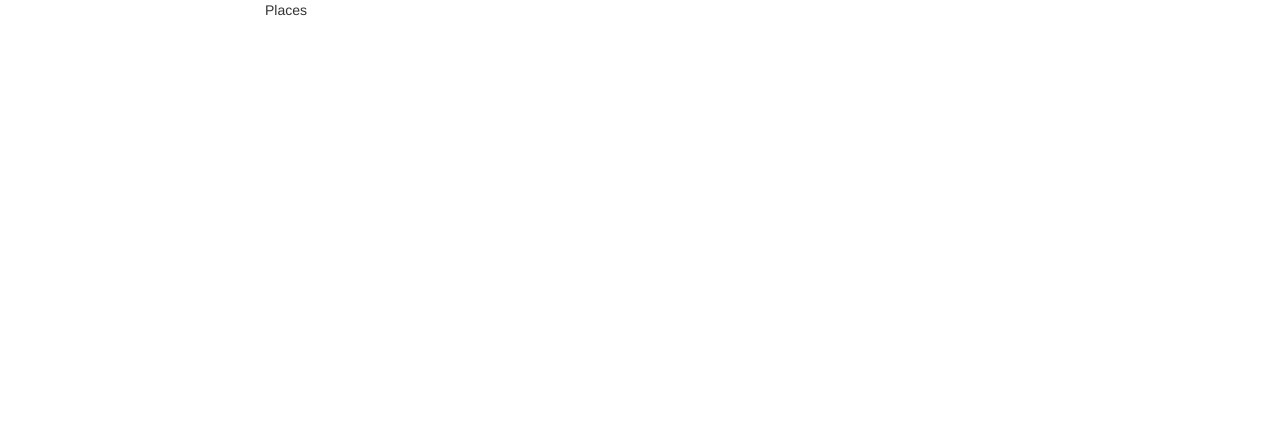
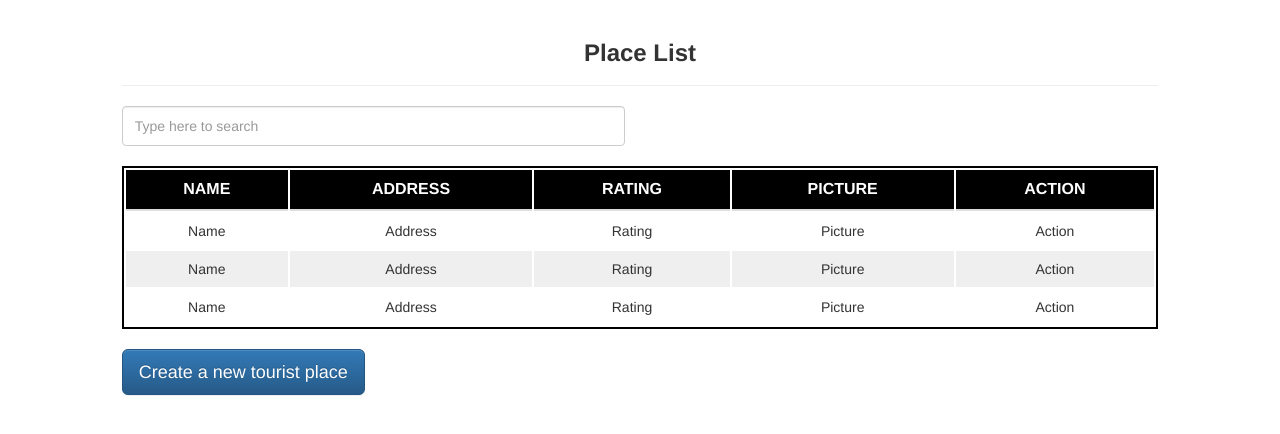
Before and after one commit to showrin-enosisbd/tourist-places, a React app: page /places in a window 1280 px wide. Shown: the top 434 px of the page. Built offline with nearby package versions, Linux system fonts and the light colour scheme.

Commit message:
:sparkles: Create places page

```diff
--- a/src/App.jsx
+++ b/src/App.jsx
@@ -1,23 +1,16 @@
 import React from "react";
-import { Row, Col, Grid } from "react-bootstrap";
 import { BrowserRouter, Route, Switch } from "react-router-dom";
 import Home from "./pages/Home";
+import Places from "./pages/Places";
 import "./App.scss";
 
 function App() {
 	return (
 		<BrowserRouter>
-			<Grid>
-				<Row>
-					<Col
-						xs={12}
-						md={8}
-						mdOffset={2}
-					>
 			<Switch>
 				<Route
 					path="/places"
-								component={() => "Places"}
+					component={Places}
 				/>
 				<Route
 					path="/"
@@ -25,9 +18,6 @@ function App() {
 					exact
 				/>
 			</Switch>
-					</Col>
-				</Row>
-			</Grid>
 		</BrowserRouter>
 	);
 }
--- /dev/null
+++ b/src/components/PlaceTable/PlaceTable.jsx
@@ -0,0 +1,46 @@
+import React from "react";
+import { Table } from "react-bootstrap";
+
+const PlaceTable = ({ className }) => {
+	return (
+		<Table
+			className={`place-table ${className}`}
+			// bordered
+		>
+			<thead>
+				<tr>
+					<th>Name</th>
+					<th>Address</th>
+					<th>Rating</th>
+					<th>Picture</th>
+					<th>Action</th>
+				</tr>
+			</thead>
+			<tbody>
+				<tr>
+					<td>Name</td>
+					<td>Address</td>
+					<td>Rating</td>
+					<td>Picture</td>
+					<td>Action</td>
+				</tr>
+				<tr>
+					<td>Name</td>
+					<td>Address</td>
+					<td>Rating</td>
+					<td>Picture</td>
+					<td>Action</td>
+				</tr>
+				<tr>
+					<td>Name</td>
+					<td>Address</td>
+					<td>Rating</td>
+					<td>Picture</td>
+					<td>Action</td>
+				</tr>
+			</tbody>
+		</Table>
+	);
+};
+
+export default PlaceTable;
--- /dev/null
+++ b/src/components/PlaceTable/PlaceTable.scss
@@ -0,0 +1,39 @@
+.place-table {
+	border-collapse: separate;
+	border-spacing: 2px;
+	border: 2px solid #000000;
+	width: 100%;
+
+	& > tbody > tr > td {
+		border-top: 0;
+	}
+
+	th {
+		background-color: #000000;
+		color: #ffffff;
+		font-size: 16px;
+		padding: 10px;
+		text-align: center;
+		text-transform: uppercase;
+	}
+
+	tr {
+		&:nth-child(2n) td {
+			background-color: #efefef;
+		}
+	}
+
+	td {
+		padding: 10px;
+		text-align: center;
+		vertical-align: middle;
+		white-space: nowrap;
+		border-top: 0;
+
+		img {
+			height: 130px;
+			object-fit: cover;
+			width: 200px;
+		}
+	}
+}
--- /dev/null
+++ b/src/components/PlaceTable/index.js
@@ -0,0 +1,4 @@
+import PlaceTable from "./PlaceTable";
+import "./PlaceTable.scss";
+
+export default PlaceTable;
--- /dev/null
+++ b/src/components/SearchInput/SearchInput.jsx
@@ -0,0 +1,16 @@
+import React from "react";
+import { Form, FormControl } from "react-bootstrap";
+
+const SearchInput = () => {
+	return (
+		<Form>
+			<FormControl
+				type="text"
+				name="search"
+				placeholder="Type here to search"
+			/>
+		</Form>
+	);
+};
+
+export default SearchInput;
--- /dev/null
+++ b/src/components/SearchInput/index.js
@@ -0,0 +1,3 @@
+import SearchInput from "./SearchInput";
+
+export default SearchInput;
--- a/src/pages/Home/Home.jsx
+++ b/src/pages/Home/Home.jsx
@@ -1,13 +1,17 @@
 import React from "react";
-import { PageHeader, Row, Col, Button } from "react-bootstrap";
+import { PageHeader, Grid, Row, Col, Button } from "react-bootstrap";
 import AddPlaceForm from "../../components/AddPlaceForm";
 
 const Home = () => {
 	return (
-		<div className="home-page">
-			<PageHeader className="home-page__header">
-				Add A New Tourist Place
-			</PageHeader>
+		<Grid className="home-page">
+			<Row>
+				<Col
+					xs={12}
+					md={8}
+					mdOffset={2}
+				>
+					<PageHeader>Add A New Tourist Place</PageHeader>
 					<AddPlaceForm />
 					<Row>
 						<Col xs={12}>
@@ -22,7 +26,9 @@ const Home = () => {
 							</div>
 						</Col>
 					</Row>
-		</div>
+				</Col>
+			</Row>
+		</Grid>
 	);
 };
 
--- /dev/null
+++ b/src/pages/Places/Places.jsx
@@ -0,0 +1,49 @@
+import React from "react";
+import { Grid, Col, Row, PageHeader, Button } from "react-bootstrap";
+import PlaceTable from "../../components/PlaceTable";
+import SearchInput from "../../components/SearchInput";
+
+const Places = () => {
+	return (
+		<Grid
+			className="places-page"
+			fluid
+		>
+			<Row>
+				<Col
+					xs={12}
+					md={10}
+					mdOffset={1}
+				>
+					<PageHeader>Place List</PageHeader>
+					<Row>
+						<Col
+							xs={12}
+							sm={6}
+						>
+							<SearchInput />
+						</Col>
+					</Row>
+					<Row>
+						<Col xs={12}>
+							<PlaceTable className="places-page__table" />
+						</Col>
+					</Row>
+					<Row>
+						<Col xs={12}>
+							<Button
+								bsStyle="primary"
+								bsSize="large"
+								href="/"
+							>
+								Create a new tourist place
+							</Button>
+						</Col>
+					</Row>
+				</Col>
+			</Row>
+		</Grid>
+	);
+};
+
+export default Places;
--- /dev/null
+++ b/src/pages/Places/Places.scss
@@ -0,0 +1,5 @@
+.places-page {
+	&__table {
+		margin-top: 20px;
+	}
+}
--- /dev/null
+++ b/src/pages/Places/index.js
@@ -0,0 +1,4 @@
+import Places from "./Places";
+import "./Places.scss";
+
+export default Places;
```
Lines whose indentation alone changed are shown as unchanged.
